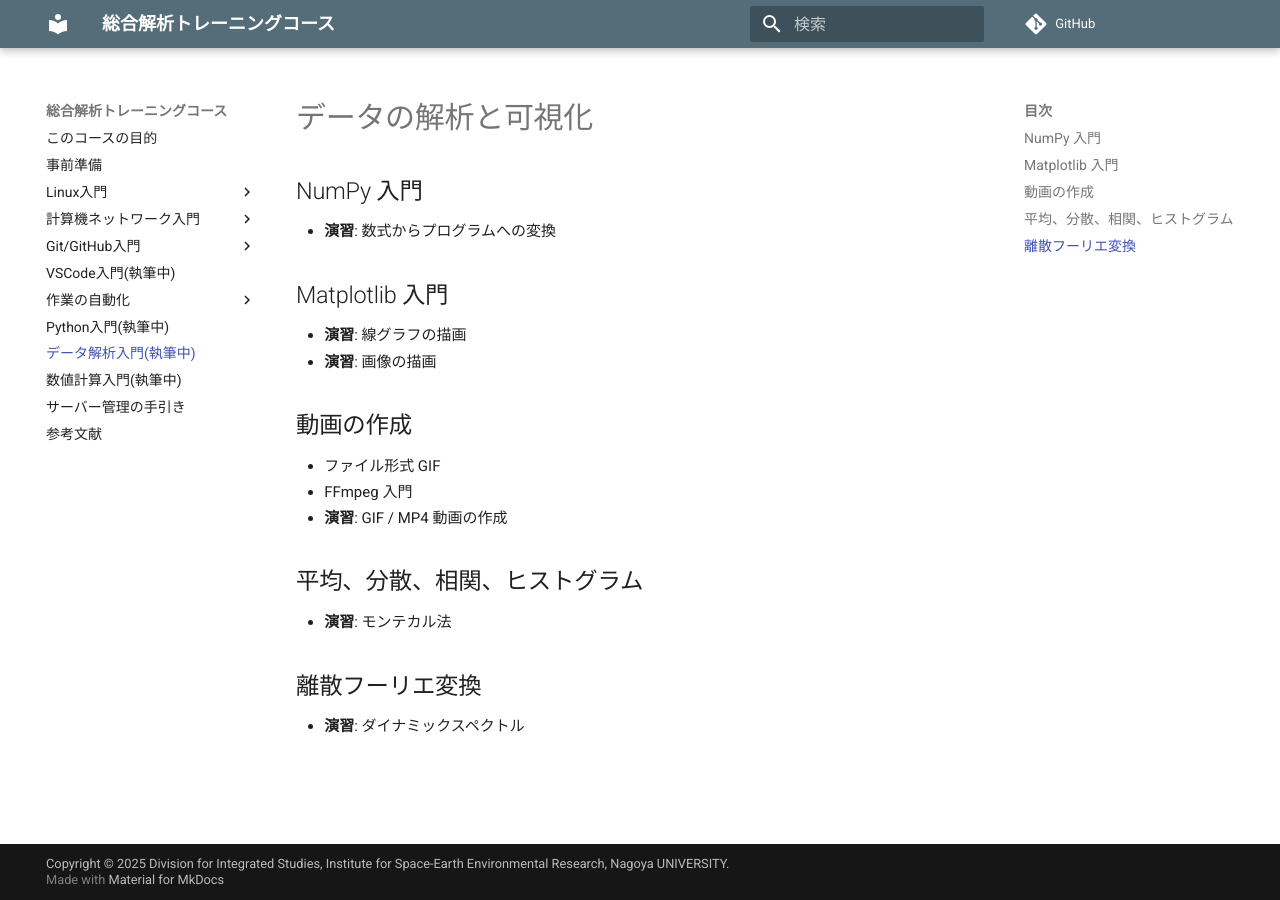
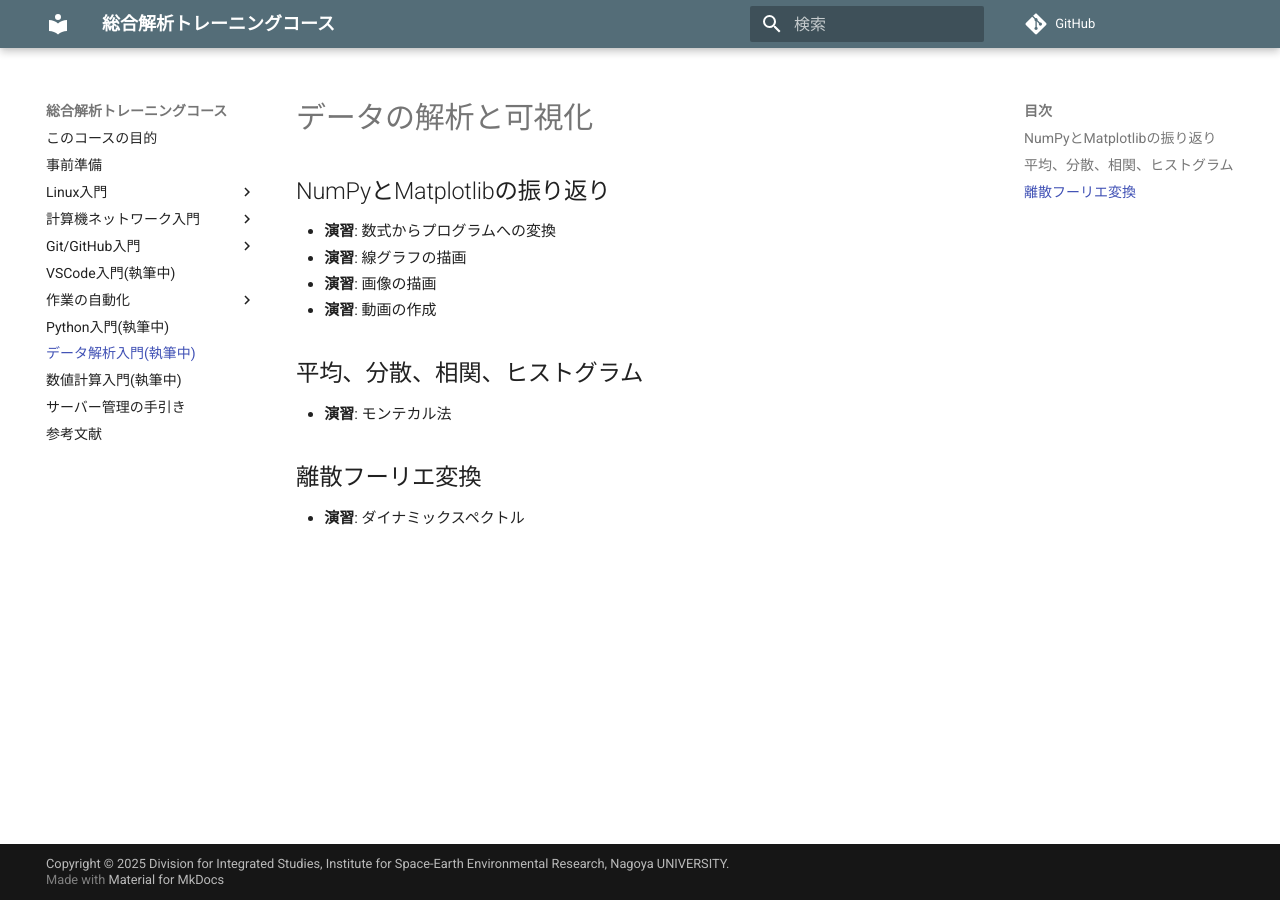
Before and after one commit to is-isee/training_course, an MkDocs documentation site: the page built from docs/data_analysis.md, in a window 1280 px wide. Built offline with MkDocs 1.6.1 and Material for MkDocs 9.7.7, drawn with Linux system fonts in a browser that asks for light colours; comment, search, counter and statistics services are not loaded.

Commit message:
minor fix

```diff
--- a/docs/data_analysis.md
+++ b/docs/data_analysis.md
@@ -1,19 +1,11 @@
 # データの解析と可視化
 
-## NumPy 入門
+## NumPyとMatplotlibの振り返り
 
 - **演習**: 数式からプログラムへの変換
-
-## Matplotlib 入門
-
 - **演習**: 線グラフの描画
 - **演習**: 画像の描画
-
-## 動画の作成
-
-- ファイル形式 GIF
-- FFmpeg 入門
-- **演習**: GIF / MP4 動画の作成
+- **演習**: 動画の作成
 
 ## 平均、分散、相関、ヒストグラム
 
```
Also changed, not shown: docs/python.md (+2 -1 lines).
